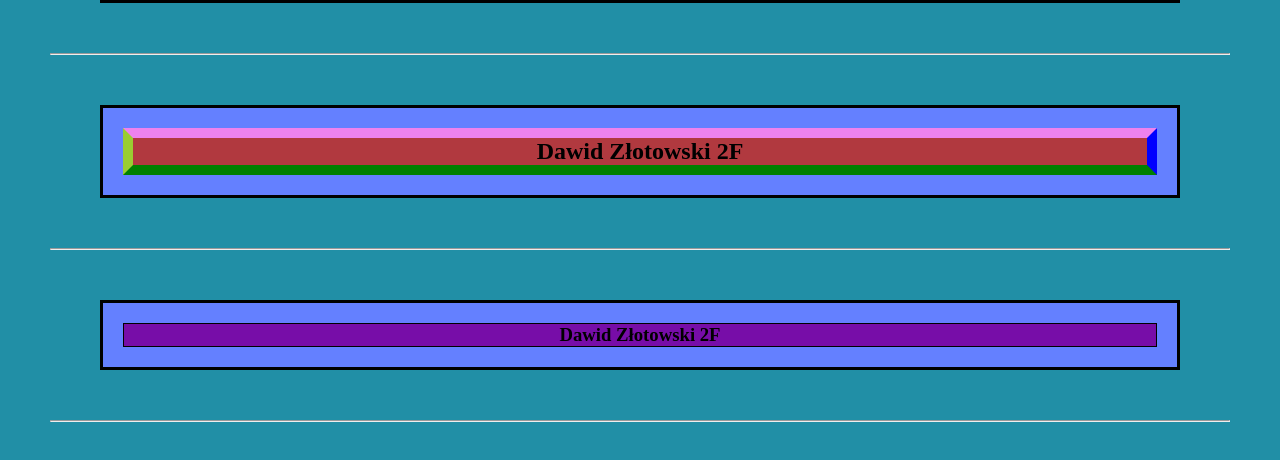
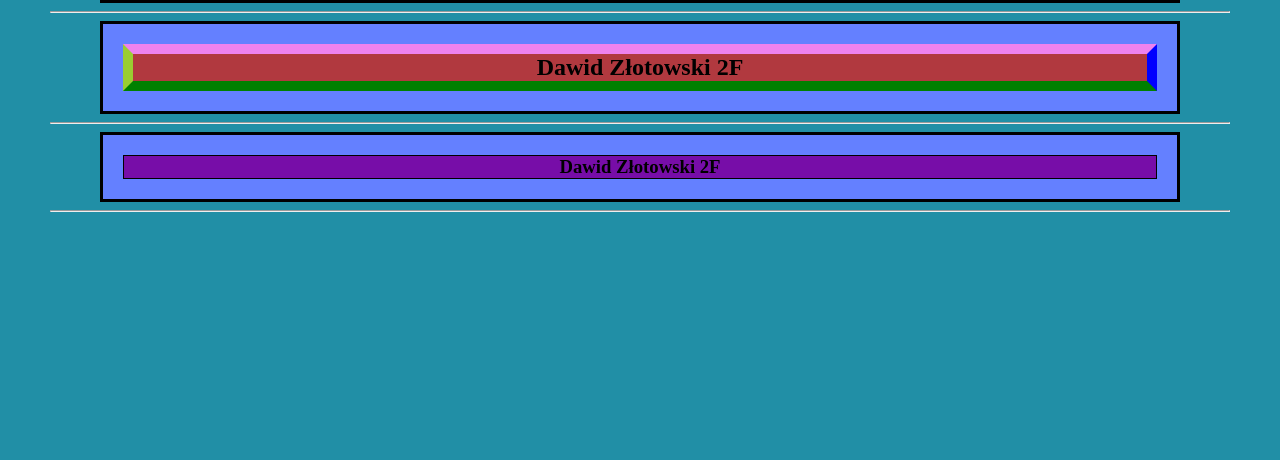
Before and after one commit to DZlotowski36/ZSE-2025-CSS, a plain HTML site: page Złot_z36.html in a window 1280 px wide. Shown: the part 140-600 px from the top of the page. Drawn offline with Linux system fonts and the light colour scheme.

Commit message:
Update Złot_z36.html

```diff
--- a/Złot_z36.html
+++ b/Złot_z36.html
@@ -11,7 +11,8 @@
             }
             div {
                 background: rgb(100,128,255);
-                margin: 50px;
+                margin-left: 50px;
+                 margin-right: 50px;
                 border : 3px black solid;
             }
             h1 {
```
